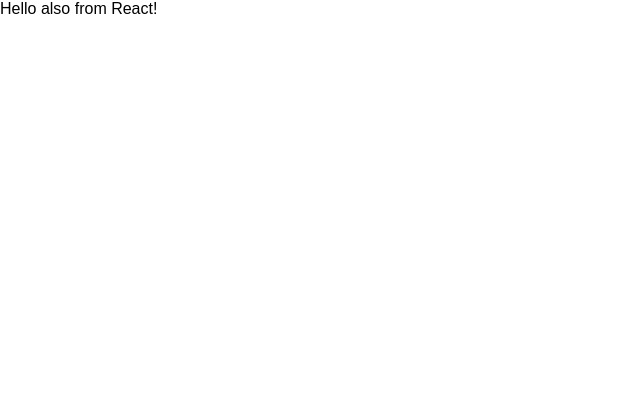
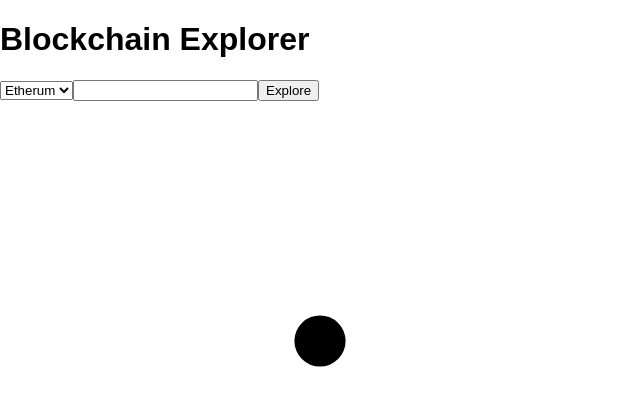
Before and after one commit to wieczorekm/blockchain-explorer, a React (Create React App) app in the folder frontend/: page / in a window 1280 px wide. Shown: the top 406 px of the page, without its empty margins (0-640 px from the left). Built offline with nearby package versions, Linux system fonts and the light colour scheme; no server answers.

Commit message:
Simple graph component based on mocks

```diff
--- a/frontend/package.json
+++ b/frontend/package.json
@@ -6,6 +6,8 @@
     "babel-cli": "^6.26.0",
     "babel-preset-es2015": "^6.24.1",
     "babel-preset-react": "^6.24.1",
+    "d3-force": "^1.1.0",
+    "d3-selection": "^1.3.0",
     "react": "^16.2.0",
     "react-dom": "^16.2.0",
     "react-scripts": "1.1.1"
--- a/frontend/src/App.js
+++ b/frontend/src/App.js
@@ -1,4 +1,5 @@
 import React, {Component} from 'react';
+import Graph from './components/graph/Graph';
 import './App.css';
 
 class App extends Component {
@@ -19,7 +20,16 @@
     render() {
         const {message} = this.state;
         return (
-            <div>{message} Hello also from React!</div>
+            <div>
+                <h1>Blockchain Explorer {message}</h1>
+                <select>
+                    <option>Etherum</option>
+                    <option>Bitcoin</option>
+                </select>
+                <input />
+                <button>Explore</button>
+                <Graph />
+            </div>
         );
     }
 }
--- /dev/null
+++ b/frontend/src/components/graph/Graph.js
@@ -0,0 +1,39 @@
+import React, { PureComponent } from 'react';
+import { select } from 'd3-selection';
+import { forceSimulation } from 'd3-force';
+
+class Graph extends PureComponent {
+    renderGraph = () => {
+        const width = 640;
+        const height = 480;
+
+        const nodes = [
+            { x: width / 2, y: height / 2 },
+        ];
+
+        const graph = select('.graph')
+            .append('svg')
+            .attr('width', width)
+            .attr('height', height);
+
+        forceSimulation(nodes);
+
+        graph.selectAll('.node')
+            .data(nodes)
+            .enter().append('circle')
+            .attr('class', 'node')
+            .attr('r', width / 25)
+            .attr('cx', (d) => d.x)
+            .attr('cy', (d) => d.y);
+    }
+
+    componentDidMount() {
+        this.renderGraph();
+    }
+
+    render() {
+        return <div className="graph" />;
+    }
+}
+
+export default Graph;
```
Also changed, not shown: 1 other file (tests, documents, lock files or other folders).
